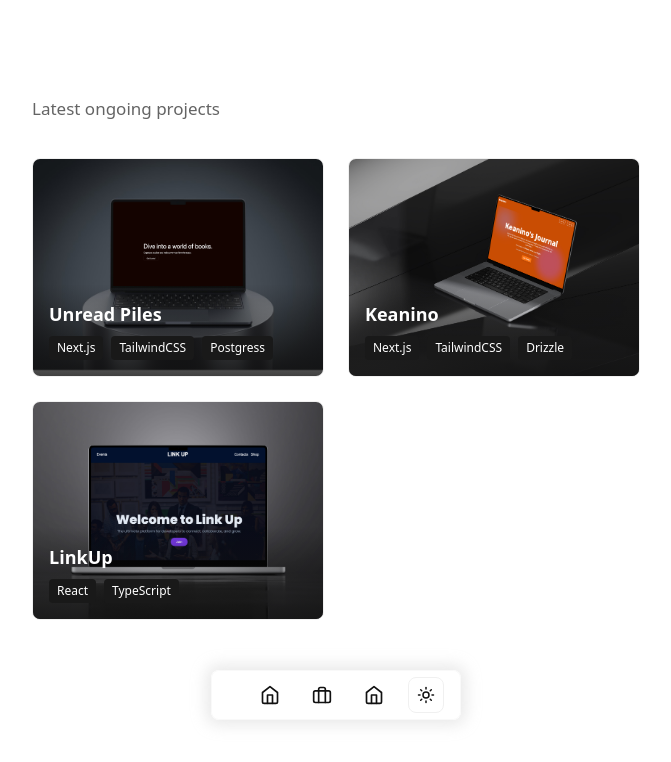
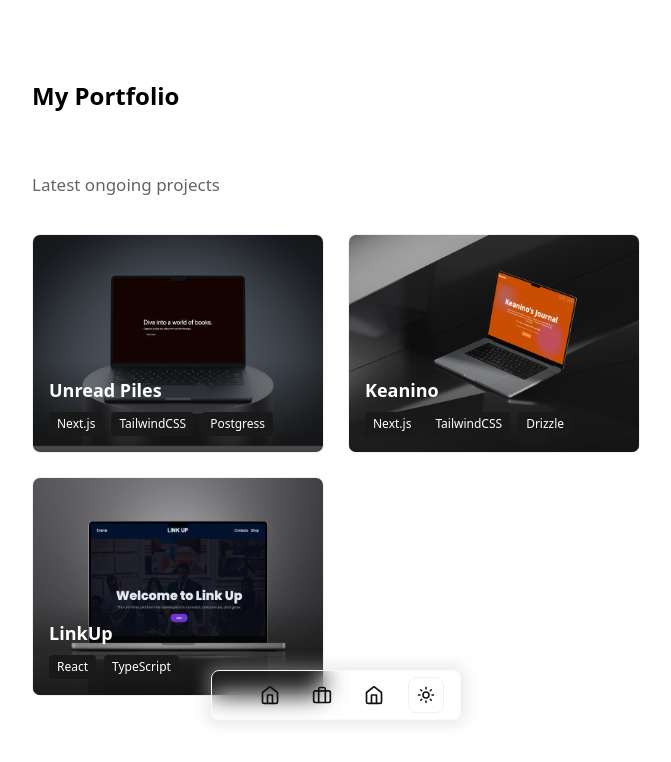
Before and after one commit to JosueSalazaku/portfolio-page, a Next.js app: page /portfolio in a window 1280 px wide. Shown: the top 762 px of the page, without its empty margins (304-975 px from the left). Built offline with nearby package versions, Linux system fonts and the light colour scheme.

Commit message:
refactor: update navigation link to point to the new portfolio page and add a title to the portfolio section

```diff
--- a/src/app/components/Nav.tsx
+++ b/src/app/components/Nav.tsx
@@ -39,7 +39,7 @@ export default function Nav() {
               </Link>
             </li>
             <li>
-              <Link href="/works" passHref>
+              <Link href="/portfolio" passHref>
                 <button
                   aria-label="Works"
                   className="flex items-center justify-center px-2 text-lg font-semibold transition-colors duration-300 rounded-lg h-9 w-9 hover:bg-gray-light focus:bg-gray-light dark:focus:bg-gray-medium dark:hover:bg-gray-medium dark:font-light dark:text-white"
--- a/src/app/portfolio/page.tsx
+++ b/src/app/portfolio/page.tsx
@@ -4,6 +4,7 @@ import Link from "next/link";
 export default function page() {
   return (
     <div className="flex flex-col gap-5 pt-20 pb-12">
+      <h1 className="pb-6 text-2xl font-bold dark:text-white">My Portfolio</h1>
       <h1 className="py-4 text-gray-lightmode">Latest ongoing projects</h1>
       {/* Portfolio Grid */}
       <div className="grid w-full max-w-screen-lg grid-cols-1 gap-6 md:grid-cols-2 lg:grid-cols-2">
```
